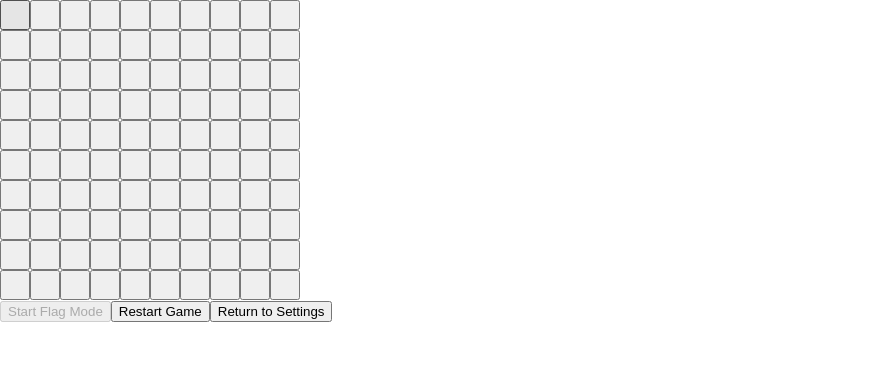
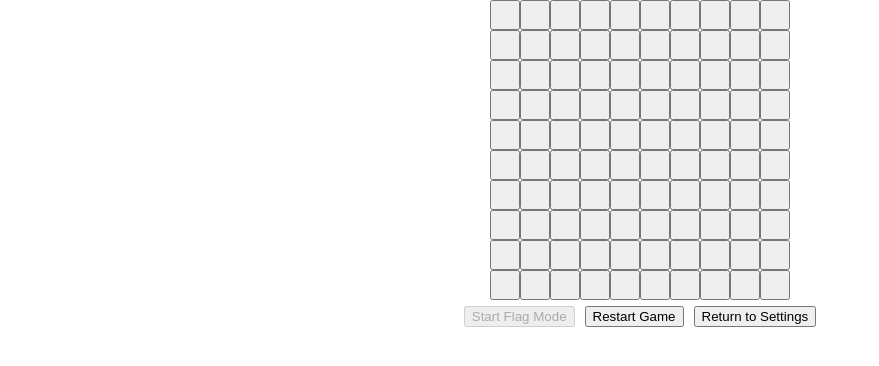
Before and after one commit to RaymondThornley/raymond-portfolio-frontend, a React (Create React App) app: page /minesweeper in a window 1280 px wide. Both pictures are taken after a click on the button "Start Game". Shown: the top 366 px of the page, without its empty margins (0-879 px from the left). Built offline with nearby package versions, Linux system fonts and the light colour scheme.

Commit message:
Working on Minesweeper css

```diff
--- a/src/css/minesweeper.css
+++ b/src/css/minesweeper.css
@@ -1,3 +1,21 @@
+.minesweeperGame{
+    display: flex;
+    flex-direction: column;
+    align-items: center;
+}
+
+.minesweeperBoard{
+}
+
+.minesweeperButtonList{
+    margin-top: 5px;
+}
+
+.minesweeperButton{
+    margin-left: 5px;
+    margin-right: 5px;
+}
+
 .minesweeperSpace{
     height: 30px;
     width: 30px;
--- a/src/minesweeper/MinesweeperGame.tsx
+++ b/src/minesweeper/MinesweeperGame.tsx
@@ -39,7 +39,7 @@ class MinesweeperGame extends React.Component<MinesweeperGameProps, MinesweeperG
         this.calculateSpace = this.calculateSpace.bind(this);
         this.checkWin = this.checkWin.bind(this);
         this.toggleFlagMode = this.toggleFlagMode.bind(this);
-        this.restartGame=this.restartGame.bind(this);
+        this.restartGame = this.restartGame.bind(this);
         this.createSpace = this.createSpace.bind(this);
         this.createSpaceRow = this.createSpaceRow.bind(this);
     }
@@ -281,23 +281,26 @@ class MinesweeperGame extends React.Component<MinesweeperGameProps, MinesweeperG
                 clickFunction={clickSpace}
                 xVal={xVal}
                 yVal={yVal}
+                key={xVal + " " + yVal}
             />
         }
     }
 
     createSpaceRow(spaceRow: SpaceType[], index: number) {
-        return <div>{spaceRow.map(this.createSpace(index))}</div>
+        return <div key={index}>{spaceRow.map(this.createSpace(index))}</div>
     }
 
     render() {
         return (
-            <div>
-                {this.state.spaceArray.map(this.createSpaceRow)}
-                <div>
-                    <button disabled={this.state.isFirstClick || this.state.hasWon || this.state.hasLost}
+            <div className="minesweeperGame">
+                <div className="minesweeperBoard">
+                    {this.state.spaceArray.map(this.createSpaceRow)}
+                </div>
+                <div className="minesweeperButtonList">
+                    <button className="minesweeperButton" disabled={this.state.isFirstClick || this.state.hasWon || this.state.hasLost}
                         onClick={this.toggleFlagMode}>{this.state.flagMode ? "Stop Flag Mode" : "Start Flag Mode"}</button>
-                    <button onClick={this.restartGame}>Restart Game</button>
-                    <button onClick={this.props.returnToSettings}>Return to Settings</button>
+                    <button className="minesweeperButton" onClick={this.restartGame}>Restart Game</button>
+                    <button className="minesweeperButton" onClick={this.props.returnToSettings}>Return to Settings</button>
                 </div>
                 {this.state.hasWon ? <span>You won!</span> : null}
                 {this.state.hasLost ? <span>You lost.</span> : null}
```
